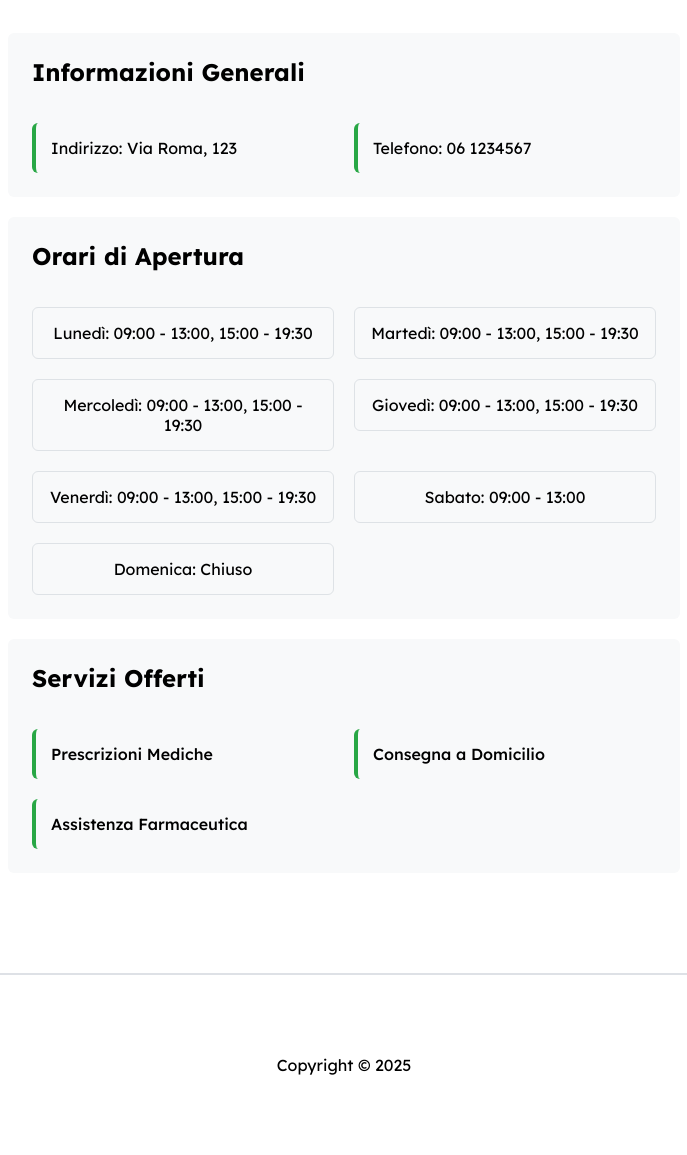
After one commit to FarmaFind24/FarmaFind24.github.io, a PHP site: page /info-farm.html in a window 1280 px wide. The commit adds this page. Shown: the part 489-1644 px from the top of the page, without its empty margins (296-983 px from the left). Run offline with PHP 8.4, Linux system fonts and the light colour scheme.

Commit message:
Aggiunta roba, da finire però collegamenti alle pagine

```diff
--- a/assets/css/desktop.css
+++ b/assets/css/desktop.css
@@ -483,3 +483,121 @@ footer {
 footer img {
   width: 3em;
 }
+
+/******* INFO FARM *******/
+/* Top Info Farmacia */
+#TopContainerInfoFarm {
+    display: grid;
+    grid-template-columns: 1fr auto;
+    align-items: center;
+    width: 50%;
+    margin-bottom: 2rem;
+}
+#TopContainerInfoFarm h1 {
+    margin: 0;
+    font-size: 1.8rem;
+    font-weight: 700;
+}
+#InfoFarmStatus {
+    display: inline-flex;
+    align-items: center;
+    gap: 8px;
+    padding: 6px 14px;
+    background-color: #e6f4ea;
+    color: #155724;
+    border-radius: 20px;
+    font-weight: 600;
+    font-size: 0.9rem;
+    white-space: nowrap;
+}
+
+.FarmImageWrapper {
+    margin: 1.5rem 0 2rem;
+}
+
+.FarmImageWrapper img {
+    width: 100%;
+    max-height: 280px;
+    object-fit: cover;
+    border-radius: 8px;
+}
+/*Sezioni comuni (Info, Orari, Servizi)*/
+#InfoGeneraliGridInfoFarm,
+#OrariDiApertura,
+#SeriviziOfferti {
+    display: grid;
+    grid-template-columns: repeat(auto-fit, minmax(220px, 1fr));
+    gap: 20px;
+    margin-bottom: 20px;
+    background-color: #f8f9fa;
+    padding: 1.5rem;
+    border-radius: 6px;
+    width: 50%;
+}
+
+/* Titoli delle sezioni */
+#InfoGeneraliGridInfoFarm h2,
+#OrariDiApertura h2,
+#SeriviziOfferti h2 {
+    grid-column: 1 / -1;
+    margin: 0 0 1rem;
+}
+
+/* Info Generali */
+#InfoGeneraliGridInfoFarm p {
+    padding: 15px;
+    border-radius: 6px;
+    border-left: 4px solid #28a745;
+}
+
+/* Orari di Apertura*/
+#OrariDiApertura p {
+    padding: 15px;
+    border-radius: 6px;
+    border: 1px solid #dee2e6;
+    text-align: center;
+}
+
+/* Servizi Offerti*/
+.SerivzioOfferto {
+    display: flex;
+    align-items: center;
+    gap: 12px;
+    padding: 15px;
+    border-radius: 6px;
+    border-left: 4px solid #28a745;
+    transition: all 0.2s ease;
+}
+
+.SerivzioOfferto p {
+    margin: 0;
+    font-weight: 500;
+}
+
+/******* INFO MED *******/
+#InfoGeneraliGridInfoMed{
+      display: grid;
+    grid-template-columns: repeat(auto-fit, minmax(220px, 1fr));
+    gap: 20px;
+    margin-bottom: 20px;
+    background-color: #f8f9fa;
+    padding: 1.5rem;
+    border-radius: 6px;
+    width: 50%;
+}
+
+#FarmacieDisponibili {
+  max-width: 1200px; /* oppure la larghezza che vuoi */
+  margin: 0 auto; /* centra il contenitore */
+  padding: 20px;
+  box-sizing: border-box; /* include padding e border nella larghezza */
+  overflow: hidden; /* evita che i figli escano dai bordi */
+}
+
+.grid-med-card {
+  display: flex; /* o grid se vuoi layout a griglia */
+  grid-template-columns: repeat(auto-fit, minmax(220px, 1fr));
+  flex-wrap: wrap; /* le card vanno a capo se superano la larghezza */
+  gap: 2em; /* spazio tra le card */
+  margin-top: 2em;
+}
--- /dev/null
+++ b/info-farm.html
@@ -0,0 +1,135 @@
+<!doctype html>
+<html lang="it">
+  <head>
+    <title>Farmacie e Medicine FarmaFind24</title>
+    <meta charset="utf-8" />
+    <meta
+      name="description"
+      content="Pagina dedicata alla ricerca di farmacie di turno aperte e di farmaci disponibili nelle farmacie ricercate"
+    />
+    <meta name="keywords" content="salute" />
+    <link rel="stylesheet" href="assets/css/desktop.css" media="screen" />
+    <link
+      rel="stylesheet"
+      href="assets/css/mini.css"
+      media="screen and (max-width:950px)"
+    />
+    <link rel="preconnect" href="https://fonts.googleapis.com" />
+    <link rel="preconnect" href="https://fonts.gstatic.com" crossorigin />
+    <link
+      href="https://fonts.googleapis.com/css2?family=Lexend:wght@100..900&display=swap"
+      rel="stylesheet"
+    />
+    <link
+      rel="stylesheet"
+      href="https://cdnjs.cloudflare.com/ajax/libs/font-awesome/6.5.0/css/all.min.css"
+    />
+  </head>
+
+  <body>
+    <header class="main-header">
+      <h1>FarmaFind24</h1>
+      <nav class="Top-NavBar">
+        <ul aria-label="menu di navigazione">
+          <li>
+            <a aria-current="page" href="#home" id="current-page" tabindex="-1"
+              ><span class="sr-only">Pagina Corrente:</span
+              ><span lang="en">Home</span></a
+            >
+          </li>
+          <li><a href="farmxcity.html">Farmacie per Città</a></li>
+          <li><a href="contatti.html">Prenota Servizio</a></li>
+          <li>
+            <a href="about.html"><span lang="en">About</span></a>
+          </li>
+        </ul>
+      </nav>
+    </header>
+    <main>
+    <div id="TopContainerInfoFarm">
+      <h1>Farmacia Centrale</h1>
+      <div id="InfoFarmStatus">
+        <span>Aperto</span>
+      </div>
+    </div>
+
+    <div class="FarmImageWrapper">
+      <img
+      src="https://farmaciaalvigini.it/wp-content/uploads/2021/10/Farmacia-a-Genova-Farmacia-Alvigini-8.jpg"
+      alt="Facciata della Farmacia Comunale Centro"/>
+    </div>
+
+    <div id="InfoGeneraliGridInfoFarm">
+      <h2>Informazioni Generali</h2>
+      <p>Indirizzo: Via Roma, 123</p>
+      <p>Telefono: 06 1234567</p>
+    </div>
+
+
+    <div id="OrariDiApertura">
+      <h2>Orari di Apertura</h2>
+      <div class="OrarioGiorno">
+        <p aria-hidden="true">Lunedì: 09:00 - 13:00, 15:00 - 19:30</p>
+        <p class="sr-only">
+          Lunedì mattina dalle 9 alle 13. Lunedì pomeriggio dalle 15 alle 19 e 30.
+        </p>
+      </div>
+
+      <div class="OrarioGiorno">
+         <p aria-hidden="true">Martedì: 09:00 - 13:00, 15:00 - 19:30</p>
+         <p class="sr-only">
+          Martedì mattina dalle 9 alle 13. Martedì pomeriggio dalle 15 alle 19 e 30.
+          </p>
+      </div>
+
+      <div class="OrarioGiorno">
+          <p aria-hidden="true">Mercoledì: 09:00 - 13:00, 15:00 - 19:30</p>
+          <p class="sr-only">
+          Mercoledì mattina dalle 9 alle 13. Mercoledì pomeriggio dalle 15 alle 19 e 30.
+          </p>
+      </div>
+
+      <div class="OrarioGiorno">
+        <p aria-hidden="true">Giovedì: 09:00 - 13:00, 15:00 - 19:30</p>
+        <p class="sr-only">
+        Giovedì mattina dalle 9 alle 13. Giovedì pomeriggio dalle 15 alle 19 e 30.
+        </p>
+      </div>
+
+      <div class="OrarioGiorno">
+        <p aria-hidden="true">Venerdì: 09:00 - 13:00, 15:00 - 19:30</p>
+        <p class="sr-only">
+        Venerdì mattina dalle 9 alle 13. Venerdì pomeriggio dalle 15 alle 19 e 30.
+        </p>
+      </div>
+
+      <div class="OrarioGiorno">
+        <p aria-hidden="true">Sabato: 09:00 - 13:00</p>
+        <p class="sr-only">
+        Sabato mattina dalle 9 alle 13.
+        </p>
+      </div>
+
+      <div class="OrarioGiorno chiuso">
+        <p>Domenica: Chiuso</p>
+      </div>
+    </div>
+
+    <div id="SeriviziOfferti">
+      <h2>Servizi Offerti</h2>
+      <div class="SerivzioOfferto">
+        <p>Prescrizioni Mediche</p>
+      </div>
+      <div class="SerivzioOfferto">
+        <p>Consegna a Domicilio</p>
+      </div>
+      <div class="SerivzioOfferto">
+        <p>Assistenza Farmaceutica</p>
+      </div>
+    </div>
+    </main>
+    <footer>
+      <p>Copyright &copy; 2025</p>
+    </footer>
+  </body>
+</html>
```
Also changed, not shown: info-med.html (added, +147 -0 lines), search-med.html (added, +125 -0 lines), assets/benagol.jpg (added).
